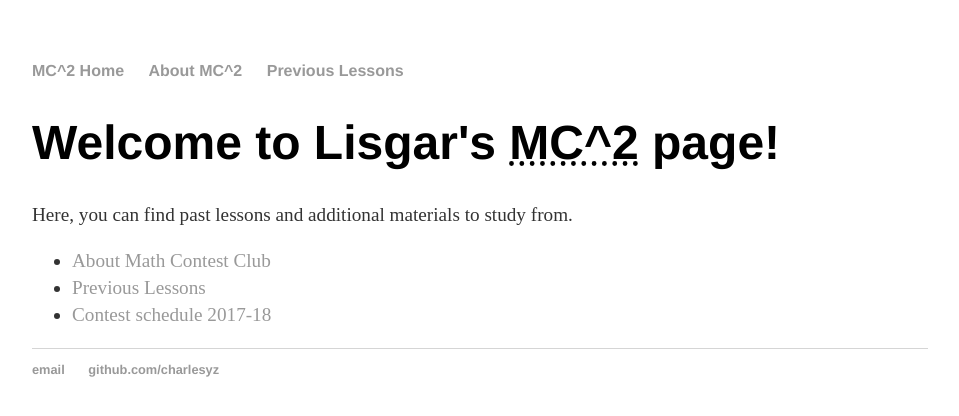
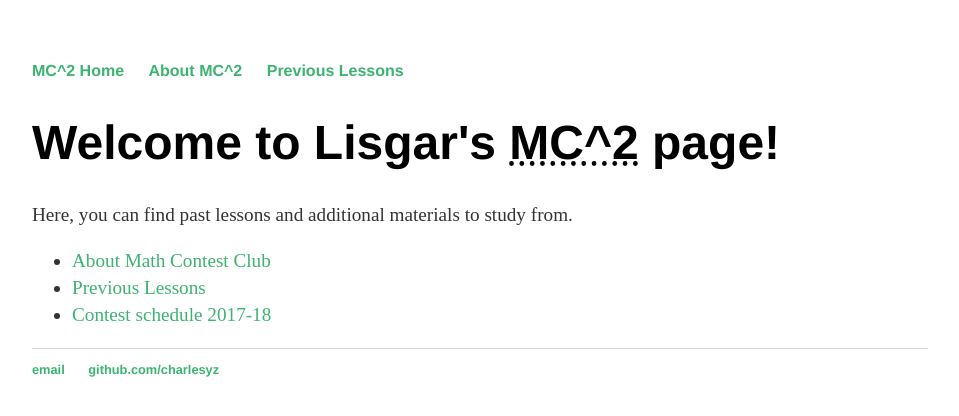
Before and after one commit to charlesyz/Math-Contest-Club, a Jekyll site: the page built from index.html, in a window 1280 px wide. Shown: the top 416 px of the page, without its empty margins (160-1119 px from the left). Built offline with Jekyll 4.4.1, drawn with Linux system fonts in a browser that asks for light colours.

Commit message:
Updating link colour

```diff
--- a/css/main.css
+++ b/css/main.css
@@ -1,6 +1,6 @@
 body { margin: 60px auto; width: 70%; }
 
-a { text-decoration: none; color: #999; }
+a { text-decoration: none; color: mediumseagreen; }
 a:hover { text-decoration: underline; }
 
 p, ul, ol { font-size: 1.2em; line-height: 1.4em; color: #333; }
```
